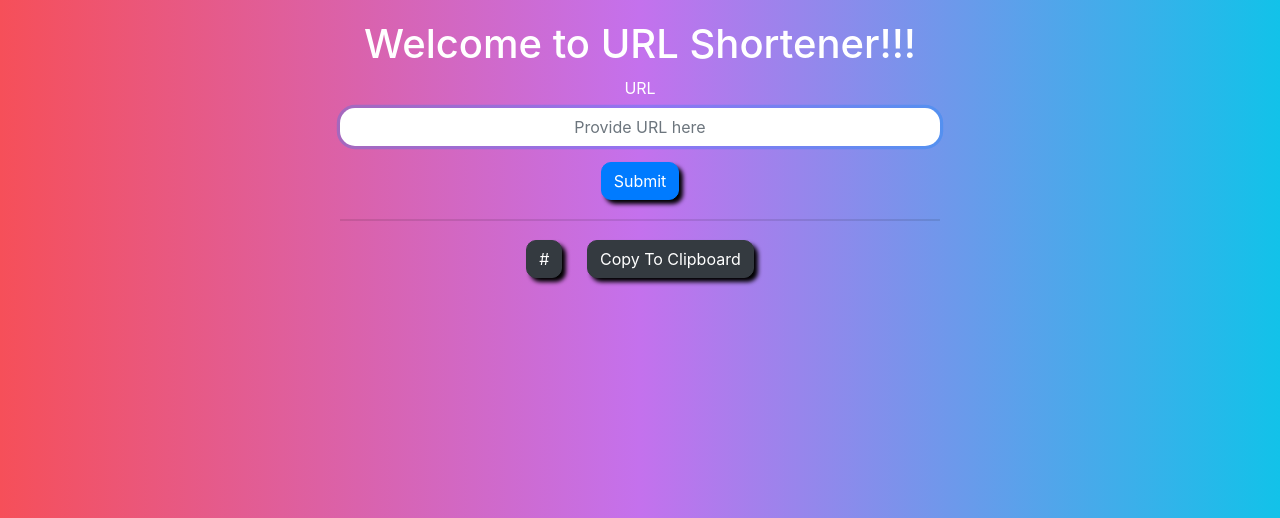
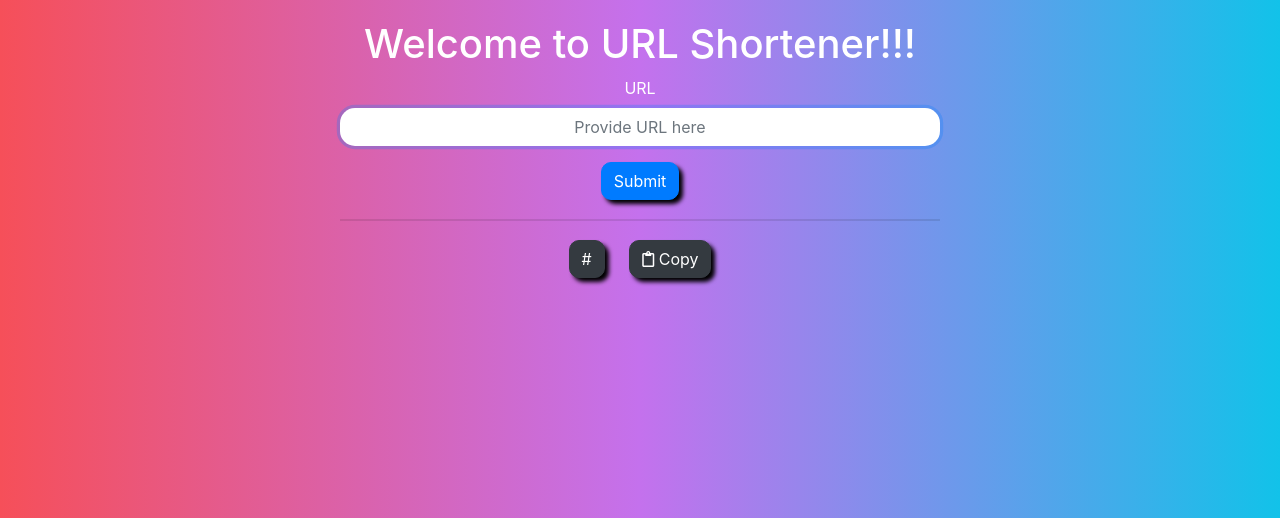
Before and after one commit to akashkhambay/coding_challenge_4, a Flask app: template templates/home.html in a window 1280 px wide. Shown: the part 56-574 px from the top of the page. Run offline with Flask 2, Linux system fonts and the light colour scheme; the template is opened without the code that fills it: most values are stand-ins (such as "Sample title", 1, 10 or a date in 2020); some libraries are stand-ins or nearby versions.

Commit message:
add font awesome icon

```diff
--- a/static/css/style.css
+++ b/static/css/style.css
@@ -37,13 +37,13 @@ input:focus {
 .btn {
   border-radius: 10px !important;
   box-shadow: 4px 4px 4px black;
-  transition: box-shadow 1s, transform 1s;
+  transition: box-shadow 0.5s, transform 0.5s;
   transform: initial;
 }
 
 .btn:hover {
   box-shadow: initial;
-  transition: box-shadow 1s, transform 1s;
+  transition: box-shadow 0.5s, transform 0.5s;
   transform: scale(1.1,1.1);
 }
 
--- a/templates/base.html
+++ b/templates/base.html
@@ -19,6 +19,8 @@
       rel="stylesheet"
       href="{{ url_for('static', filename='css/style.css') }}"
     />
+
+    <link rel="stylesheet" href="https://pro.fontawesome.com/releases/v5.10.0/css/all.css" integrity="sha384-AYmEC3Yw5cVb3ZcuHtOA93w35dYTsvhLPVnYs9eStHfGJvOvKxVfELGroGkvsg+p" crossorigin="anonymous"/>
 
     <script defer src="{{ url_for('static', filename='js/index.js') }}"></script>
 
--- a/templates/home.html
+++ b/templates/home.html
@@ -18,7 +18,7 @@
     {% if shorterned_url %}
     <hr>
     <a href={{shorterned_url}} target="_blank"><button class="btn btn-dark">{{ shorterned_url }}</button></a>
-    <button id="copy" class="btn btn-dark">Copy To Clipboard</button>
+    <button id="copy" class="btn btn-dark"><i class="far fa-clipboard"></i> Copy</button>
     <input type="hidden" id="shortURL" name="shortURL" value={{shorterned_url}}>
     <!-- IF shortened url exists will be shown under the form in a span element -->
     {% endif %}
```
